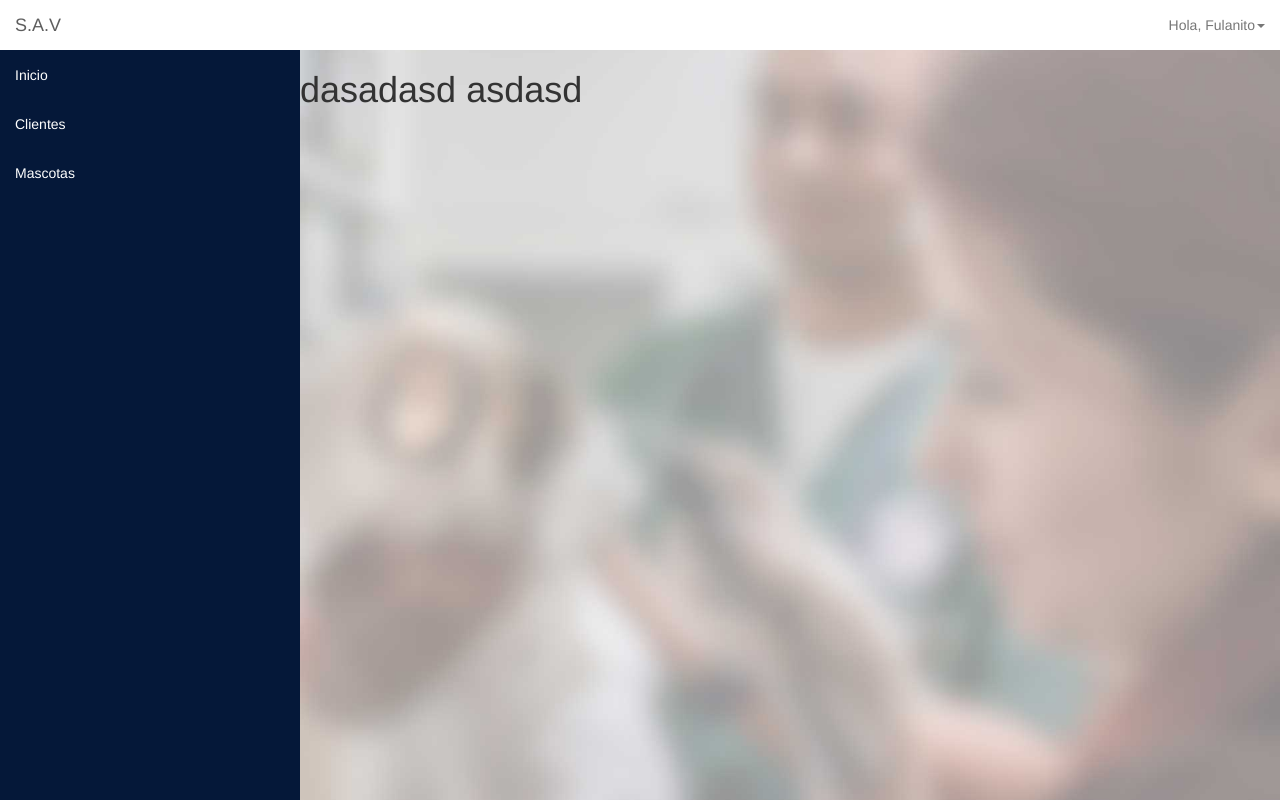
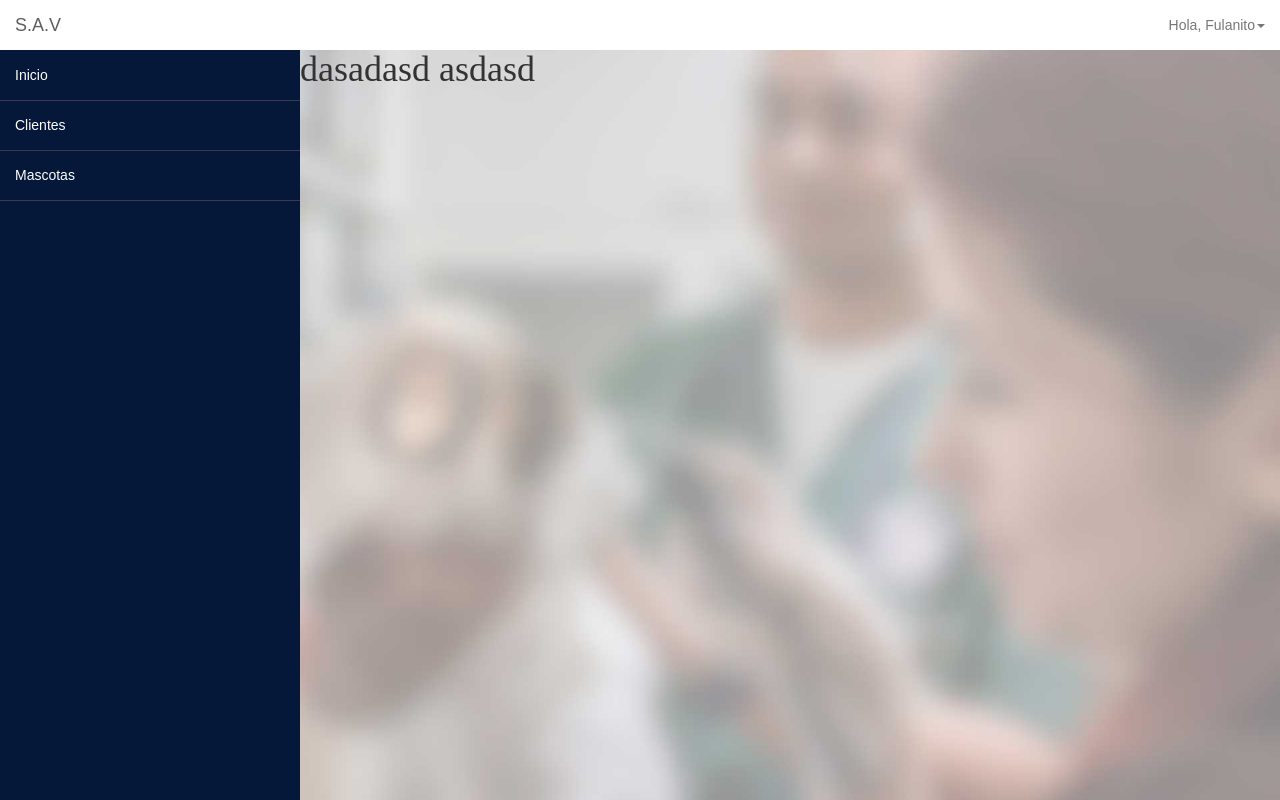
Before and after one commit to r0bs18/tesis, a PHP site: page /DMI/ in a window 1280 px wide. Run offline with PHP 8.4, Linux system fonts and the light colour scheme; the visitor is signed in with stand-in values (Sample User, id 1); some web fonts are replaced.

Commit message:
added new fonts

```diff
--- a/static/css/main.css
+++ b/static/css/main.css
@@ -1,15 +1,43 @@
+@font-face {
+  font-family: 'OpenSansLight';
+  src: url('../fonts/OpenSans-Light.eot?#iefix') format('embedded-opentype'),  url('../fonts/OpenSans-Light.woff') format('woff'), url('../fonts/OpenSans-Light.ttf')  format('truetype'), url('../fonts/OpenSans-Light.svg#OpenSans-Light') format('svg');
+  font-weight: normal;
+  font-style: normal;
+}
+@font-face {
+  font-family: 'OpenSansSemibold';
+  src: url('../fonts/OpenSans-Semibold.eot?#iefix') format('embedded-opentype'),  url('../fonts/OpenSans-Semibold.woff') format('woff'), url('../fonts/OpenSans-Semibold.ttf')  format('truetype'), url('../fonts/OpenSans-Semibold.svg#OpenSans-Semibold') format('svg');
+  font-weight: normal;
+  font-style: normal;
+}
+@font-face {
+  font-family: 'OpenSansBold';
+  src: url('../fonts/OpenSans-Bold.eot?#iefix') format('embedded-opentype'),  url('../fonts/OpenSans-Bold.woff') format('woff'), url('../fonts/OpenSans-Bold.ttf')  format('truetype'), url('../fonts/OpenSans-Bold.svg#OpenSans-Bold') format('svg');
+  font-weight: normal;
+  font-style: normal;
+}
+
+*{font-family: 'OpenSansLight', sans-serif;font-size: 14px;}
+*:focus {outline: 0!important;}
+b,span,strong{font-size:inherit;}
+b,strong{font-family: 'OpenSansBold';}
+a,a:hover,a:focus,a:active{text-decoration: none;color: inherit;}
+h1,h2,h3,h4,h5,h6{margin-top: 0;font-family: 'OpenSansSemibold';margin-bottom:20px;}
 
 html,body{width: 100%;height: 100%;}
-body {background: url(../img/background/back_veterinarios.jpg) no-repeat;background-size: cover;background-position: center;padding-top: 50px;
-
+body {
+    background: url(../img/background/back_veterinarios.jpg) no-repeat;
+    background-size: cover;
+    background-position: center;
+    padding-top: 50px;
     display: flex;
     flex-direction: row;
     flex-wrap: nowrap;
     justify-content: flex-start;
     align-content: stretch;
     height: 100%;
-    width: 100%;}
-
+    width: 100%;
+}
 
 /* Contenedor */
 .navbar {
@@ -34,7 +62,7 @@ body {background: url(../img/background/back_veterinarios.jpg) no-repeat;backgro
 }
 
 
-/* Menu lateral  1f295e*/
+/* Menu lateral  */
 .menu_lateral {
     max-width: 300px;
     background: #051839;
@@ -49,6 +77,11 @@ body {background: url(../img/background/back_veterinarios.jpg) no-repeat;backgro
     color: #FFF;
     padding: 15px;
     background: transparent;
+    border-bottom: solid 1px #343a58;
+}
+.menu_lateral .list-group-item:hover{
+    background: #1f295e;
+    color: #FFF;
 }
 
 /* Pagina de Login */
```
